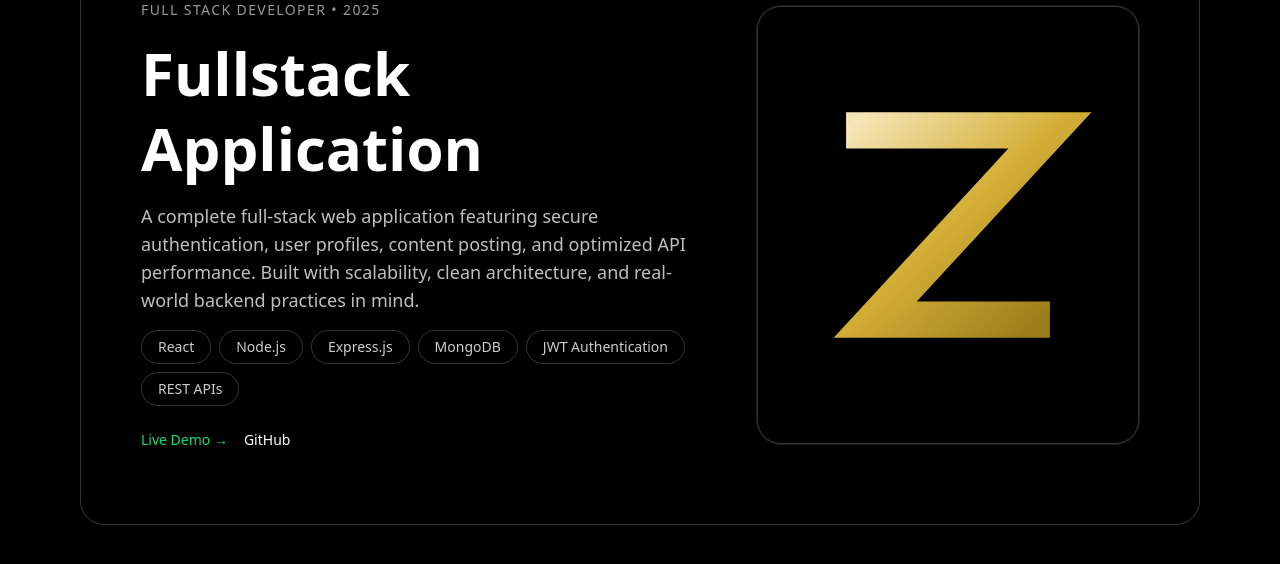
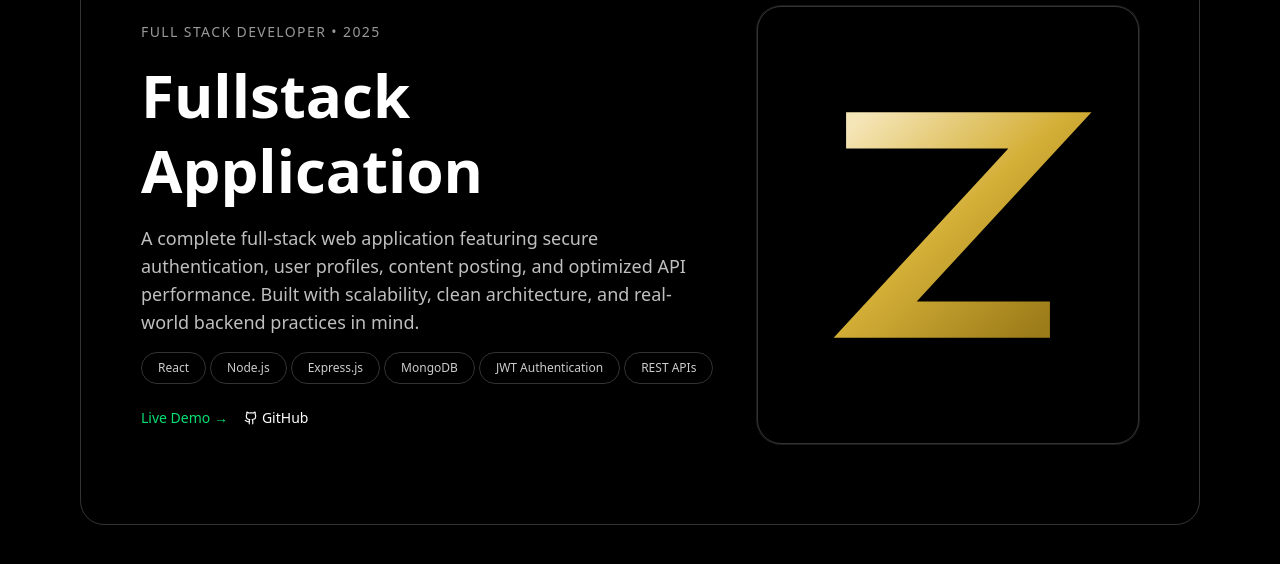
Before and after one commit to Ashishkapoor1469/Profressional-Portfolio, a React (Vite) app: page / in a window 1280 px wide. Shown: the part 1610-2174 px from the top of the page. Built offline with nearby package versions, Linux system fonts and the light colour scheme; a web font is replaced by a local one.

Commit message:
New updates

```diff
--- a/src/components/home/horizontalscrollsection.jsx
+++ b/src/components/home/horizontalscrollsection.jsx
@@ -80,7 +80,7 @@ export default function HrSection() {
       {/* ARROW NAVIGATION */}
       <div
         ref={arrowsRef}
-        className="fixed bottom-10 md:bottom-1 md:left-0 left-30 w-full z-50 flex justify-center gap-3 opacity-0 pointer-events-auto"
+        className="fixed bottom-11 md:bottom-1 md:left-0 left-30 w-full z-50 flex justify-center gap-3 opacity-0 pointer-events-auto"
       >
         <button
           onClick={() => goToSection("prev")}
--- a/src/components/ui/section.jsx
+++ b/src/components/ui/section.jsx
@@ -1,3 +1,4 @@
+import { Github } from "lucide-react";
 export function Section({
   id,
   title,
@@ -31,6 +32,7 @@ export function Section({
          border lg:p-15 p-4 border-white/20
         "
       >
+
         {/* LEFT – PROJECT INFO */}
         <div className="flex flex-col gap-3 md:gap-4 max-w-xl">
           {(role || year) && (
@@ -40,18 +42,18 @@ export function Section({
           )}
 
           <h2 className="text-3xl md:text-6xl font-bold leading-tight">
-            {title}
+           {title}
           </h2>
 
           <p className="text-sm md:text-lg text-white/75">{description}</p>
 
           {/* TECH STACK */}
           {techStack.length > 0 && (
-            <div className="flex flex-wrap gap-2">
+            <div className="flex flex-wrap gap-1">
               {techStack.map((tech, index) => (
                 <span
                   key={index}
-                  className="border border-white/20 px-3 py-1 md:px-4 md:py-1.5 rounded-full text-xs md:text-sm text-white/80"
+                  className="border border-white/20 px-3 py-1 md:px-4 md:py-1.5 rounded-full text-[12px] text-white/80"
                 >
                   {tech}
                 </span>
@@ -75,9 +77,9 @@ export function Section({
               <a
                 href={githubLink}
                 target="_blank"
-                className="font-medium hover:underline"
+                className="font-medium hover:underline flex items-center gap-1"
               >
-                GitHub
+               <Github size={14}/> GitHub
               </a>
             )}
           </div>
@@ -90,7 +92,7 @@ export function Section({
               src={image}
               alt={title}
               className="
-                w-full h-50 md:h-105
+                w-full h-60 md:h-105
                 object-contain
                 rounded-3xl
                 transform group-hover:scale-105
--- a/src/components/ui/textAnimation.jsx
+++ b/src/components/ui/textAnimation.jsx
@@ -7,6 +7,7 @@ import { useGSAP } from "@gsap/react";
 gsap.registerPlugin(SplitText, ScrollTrigger);
 export default function TextAn({
   children,
+  className,
   animateOnScroll = true,
   delay = 0.1,
 }) {
@@ -91,7 +92,7 @@ export default function TextAn({
   return (
     <div
       ref={containerRef}
-      className="flex flex-col  lines items-center  w-full sm:flex-row justify-between pb-15"
+      className={`flex flex-col ${className}  lines items-center  w-full sm:flex-row justify-between pb-15`}
       data-copy-wapper="true"
     >
       {children}
```
